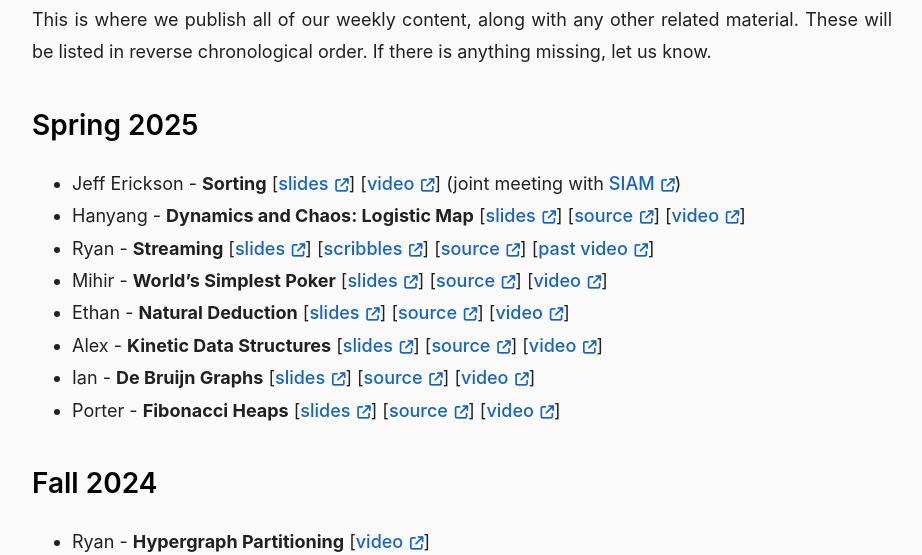
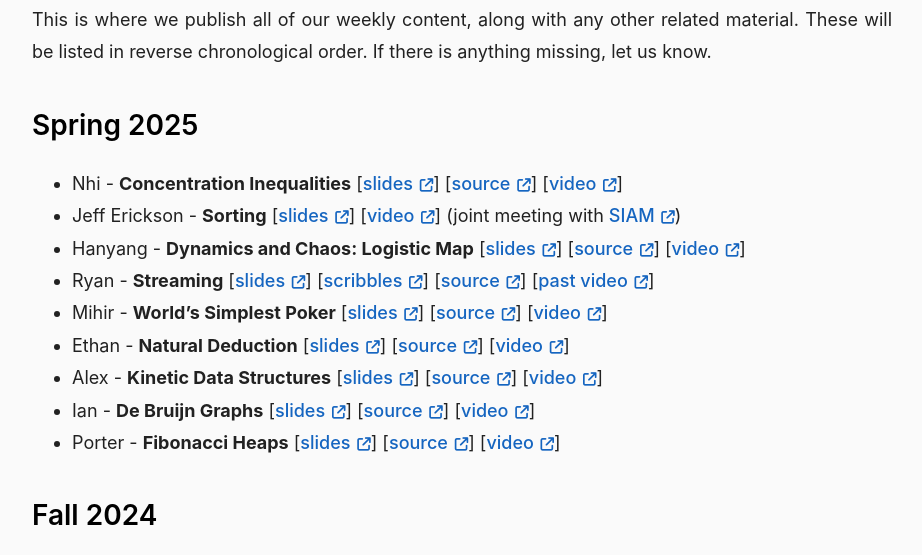
Before and after one commit to SIGma-UIUC/SIGma-UIUC.github.io, a plain HTML site: page meetings/index.html in a window 1280 px wide. Shown: the part 209-764 px from the top of the page, without its empty margins (178-1100 px from the left). Drawn offline with Linux system fonts and the light colour scheme.

Commit message:
sp25 meeting 8

```diff
--- a/meetings/index.html
+++ b/meetings/index.html
@@ -151,6 +151,7 @@
   </a>
 </h2>
 <ul>
+<li>Nhi - <strong>Concentration Inequalities</strong> [<a href="https://cstheory.org/meetings/sp25/concentration_inequalities/slides.pdf"  class="external-link" target="_blank" rel="noopener">slides</a>] [<a href="https://github.com/SIGma-UIUC/meetings/tree/main/SP25/8-Concentration-Inequalities"  class="external-link" target="_blank" rel="noopener">source</a>] [<a href="https://youtu.be/GxDKRq84z2M"  class="external-link" target="_blank" rel="noopener">video</a>]</li>
 <li>Jeff Erickson - <strong>Sorting</strong> [<a href="https://cstheory.org/meetings/sp25/sorting/slides.pdf"  class="external-link" target="_blank" rel="noopener">slides</a>] [<a href="https://youtu.be/qRODM-gSX9A?si=Y-IO7hqEWsfR2GrQ"  class="external-link" target="_blank" rel="noopener">video</a>] (joint meeting with <a href="https://discord.gg/ZJFXFkJ2g7"  class="external-link" target="_blank" rel="noopener">SIAM</a>)</li>
 <li>Hanyang - <strong>Dynamics and Chaos: Logistic Map</strong> [<a href="https://cstheory.org/meetings/sp25/logistic_map/slides.pdf"  class="external-link" target="_blank" rel="noopener">slides</a>] [<a href="https://github.com/SIGma-UIUC/meetings/tree/main/SP25/6-Logistic-Map"  class="external-link" target="_blank" rel="noopener">source</a>] [<a href="https://youtu.be/upW1YCiO7Ss"  class="external-link" target="_blank" rel="noopener">video</a>]</li>
 <li>Ryan - <strong>Streaming</strong> [<a href="https://cstheory.org/meetings/sp23/streaming/slides.pdf"  class="external-link" target="_blank" rel="noopener">slides</a>] [<a href="https://cstheory.org/meetings/sp23/streaming/scribbles.pdf"  class="external-link" target="_blank" rel="noopener">scribbles</a>]  [<a href="https://github.com/SIGma-UIUC/meetings/tree/main/SP23/11-streaming"  class="external-link" target="_blank" rel="noopener">source</a>] [<a href="https://youtu.be/UC7PQozcNW0"  class="external-link" target="_blank" rel="noopener">past video</a>]</li>
```
Also changed, not shown: 1 other file.
